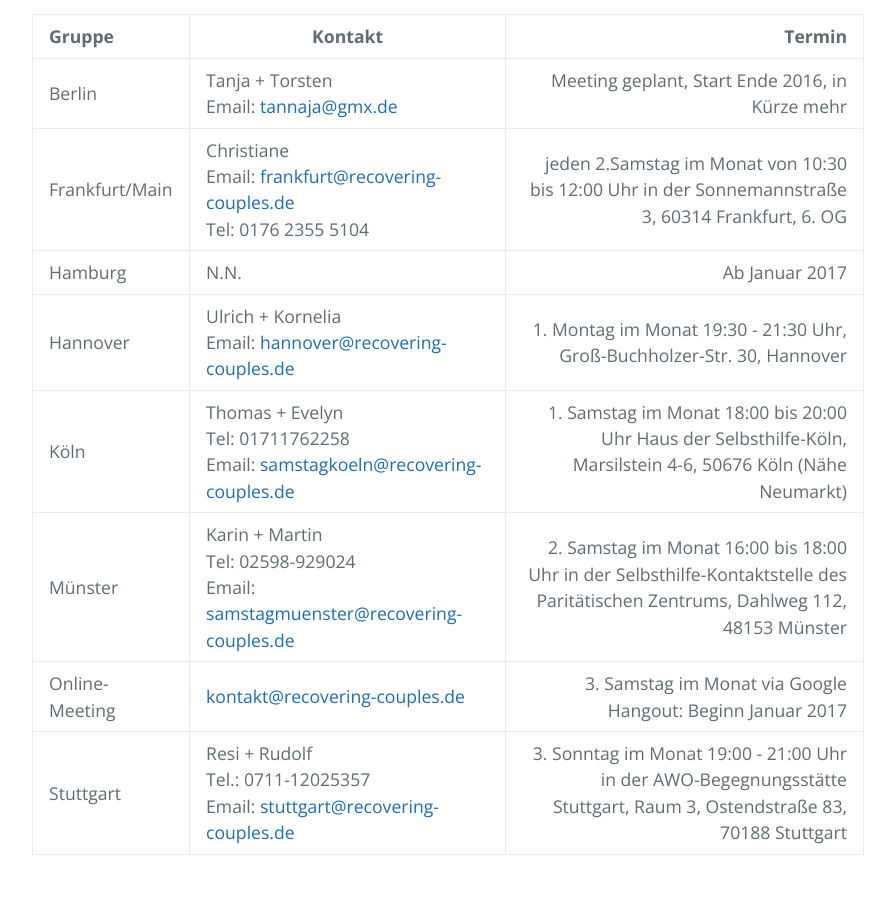
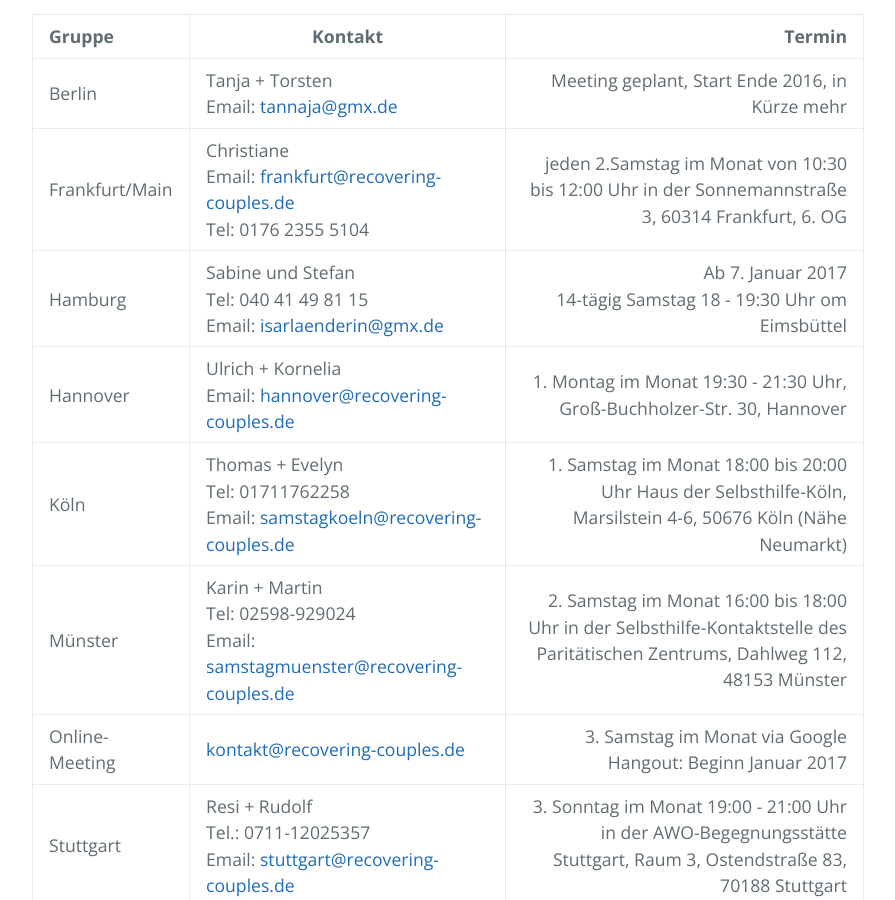
Before and after one commit to rcadeutschland/rcadeutschland.github.io, a Jekyll site: the page built from Gruppen.MD, in a window 1280 px wide and 900 px high, scrolled down 427 px. Shown: the whole window, without its empty margins (192-1087 px from the left). Built offline with Jekyll 4.4.1, drawn with Linux system fonts in a browser that asks for light colours; nearby versions of some CDN libraries.

Commit message:
Update Gruppen.MD

```diff
--- a/Gruppen.MD
+++ b/Gruppen.MD
@@ -8,7 +8,7 @@ title: RCA Gruppen
 |:------ | ------- | ---------------------------: |
 | Berlin | Tanja + Torsten<br>Email: <tannaja@gmx.de> | Meeting geplant, Start Ende 2016, in Kürze mehr |
 | Frankfurt/Main | Christiane<br>Email: <frankfurt@recovering-couples.de><br>Tel: 0176 2355 5104 | jeden 2.Samstag im Monat  von 10:30 bis 12:00 Uhr  in der Sonnemannstraße 3, 60314 Frankfurt, 6. OG |
-| Hamburg | N.N. | Ab Januar 2017 |
+| Hamburg | Sabine und Stefan<br>Tel: 040 41 49 81 15<br>Email: <isarlaenderin@gmx.de>| Ab 7. Januar 2017<br>14-tägig Samstag 18 - 19:30 Uhr om Eimsbüttel |
 | Hannover | Ulrich + Kornelia<br>Email: <hannover@recovering-couples.de> | 1. Montag im Monat 19:30 - 21:30 Uhr,  Groß-Buchholzer-Str. 30, Hannover |
 | Köln | Thomas + Evelyn<br>Tel: 01711762258<br>Email: <samstagkoeln@recovering-couples.de> | 1. Samstag im Monat 18:00 bis 20:00 Uhr Haus der Selbsthilfe-Köln, Marsilstein 4-6, 50676 Köln (Nähe Neumarkt) |
 | Münster | Karin + Martin<br>Tel: 02598-929024<br>Email: <samstagmuenster@recovering-couples.de> | 2. Samstag im Monat 16:00 bis 18:00 Uhr  in der Selbsthilfe-Kontaktstelle des Paritätischen Zentrums, Dahlweg 112, 48153 Münster |
```
